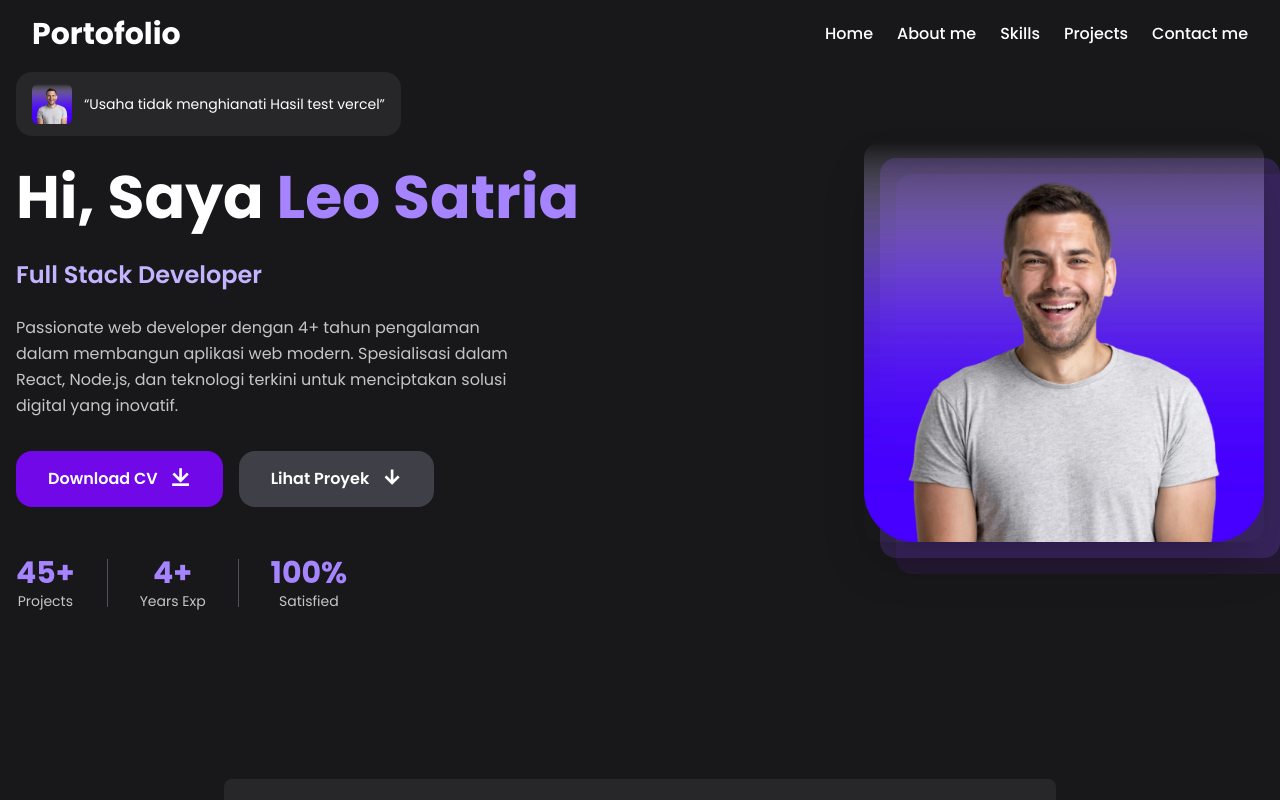
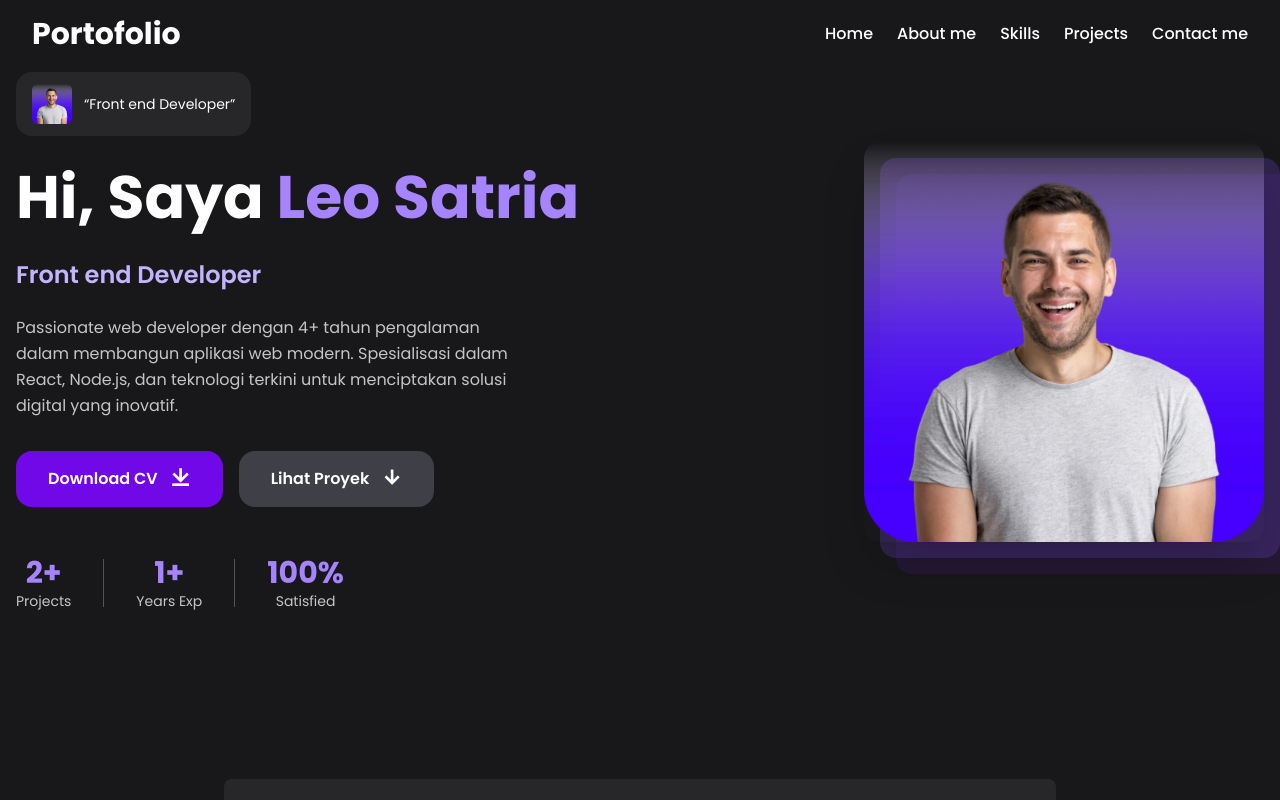
Before and after one commit to Vendettaa666/Vendettaa666, a React (Vite) app: page / in a window 1280 px wide. Shown: the top 800 px of the page. Built offline with nearby package versions, Linux system fonts and the light colour scheme.

Commit message:
adjusting: email and contact

```diff
--- a/src/App.jsx
+++ b/src/App.jsx
@@ -16,9 +16,7 @@ function App() {
               className="w-8 sm:w-10 rounded-md"
               loading="lazy"
             />
-            <q className="text-xs sm:text-sm">
-              Usaha tidak menghianati Hasil test vercel
-            </q>
+            <q className="text-xs sm:text-sm">Front end Developer</q>
           </div>
 
           <h1 className="text-3xl sm:text-4xl lg:text-5xl xl:text-6xl font-bold mb-4 lg:mb-6 leading-tight">
@@ -26,7 +24,7 @@ function App() {
           </h1>
 
           <h2 className="text-lg sm:text-xl lg:text-2xl text-violet-300 font-semibold mb-4 lg:mb-6">
-            Full Stack Developer
+            Front end Developer
           </h2>
 
           <p className="text-sm sm:text-base leading-relaxed mb-6 lg:mb-8 opacity-75 max-w-lg mx-auto lg:mx-0">
@@ -54,14 +52,14 @@ function App() {
           <div className="flex items-center justify-center lg:justify-start gap-6 lg:gap-8 mt-8 lg:mt-12">
             <div className="text-center">
               <h3 className="text-2xl lg:text-3xl font-bold text-violet-400">
-                45+
+                2+
               </h3>
               <p className="text-xs lg:text-sm opacity-75">Projects</p>
             </div>
             <div className="w-px h-12 bg-zinc-600"></div>
             <div className="text-center">
               <h3 className="text-2xl lg:text-3xl font-bold text-violet-400">
-                4+
+                1+
               </h3>
               <p className="text-xs lg:text-sm opacity-75">Years Exp</p>
             </div>
@@ -344,7 +342,7 @@ function App() {
                   <i className="ri-mail-line ri-xl text-violet-400"></i>
                   <div>
                     <h3 className="font-semibold">Email</h3>
-                    <p className="opacity-75">leosatria@example.com</p>
+                    <p className="opacity-75">leoarkas@gmail.com</p>
                   </div>
                 </div>
 
@@ -352,7 +350,7 @@ function App() {
                   <i className="ri-phone-line ri-xl text-violet-400"></i>
                   <div>
                     <h3 className="font-semibold">Phone</h3>
-                    <p className="opacity-75">+62 812-3456-7890</p>
+                    <p className="opacity-75">+62 898-0354-156</p>
                   </div>
                 </div>
 
@@ -360,7 +358,7 @@ function App() {
                   <i className="ri-map-pin-line ri-xl text-violet-400"></i>
                   <div>
                     <h3 className="font-semibold">Location</h3>
-                    <p className="opacity-75">Jakarta, Indonesia</p>
+                    <p className="opacity-75">Lumajang - Jawatimur - Indonesia</p>
                   </div>
                 </div>
               </div>
```
